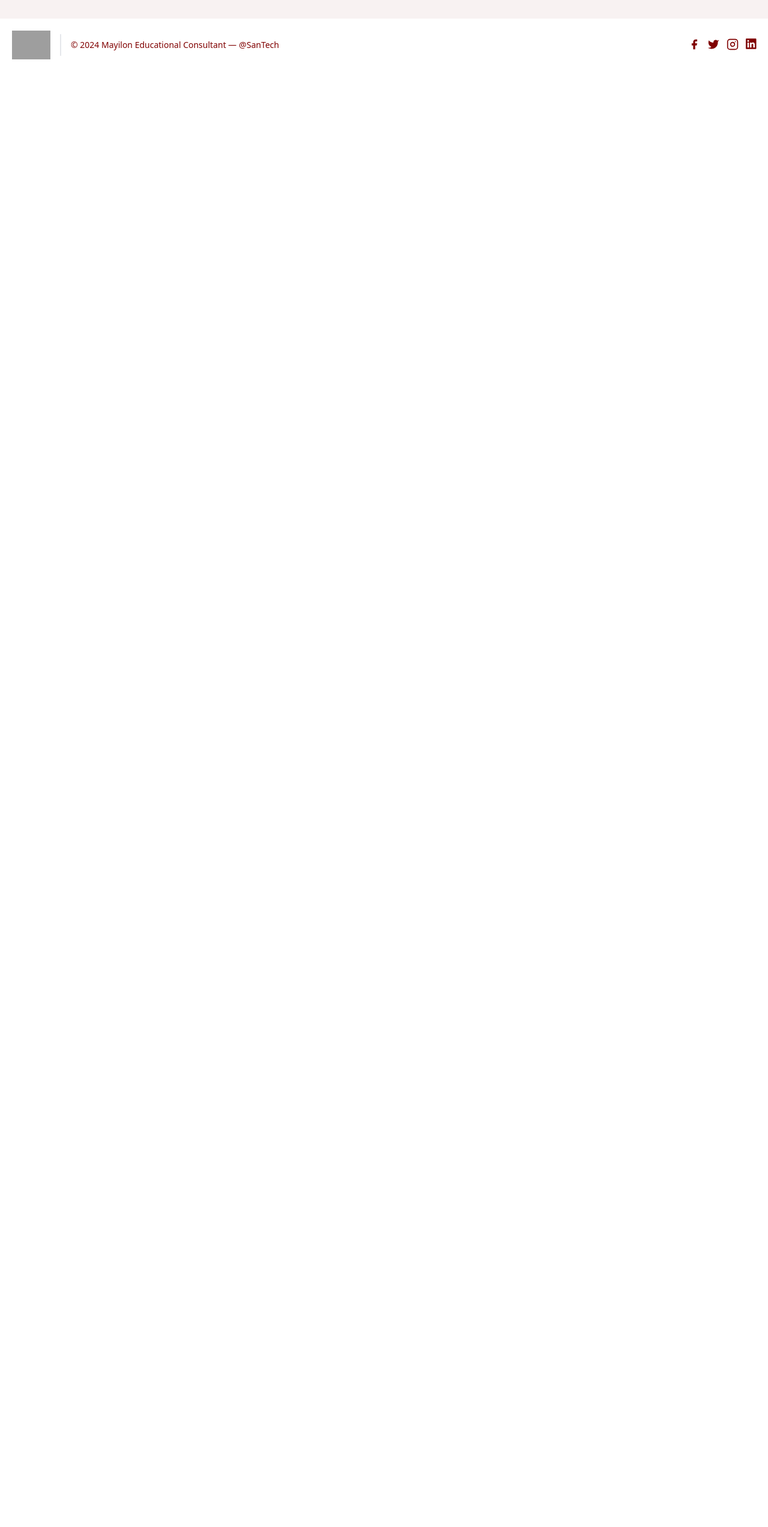
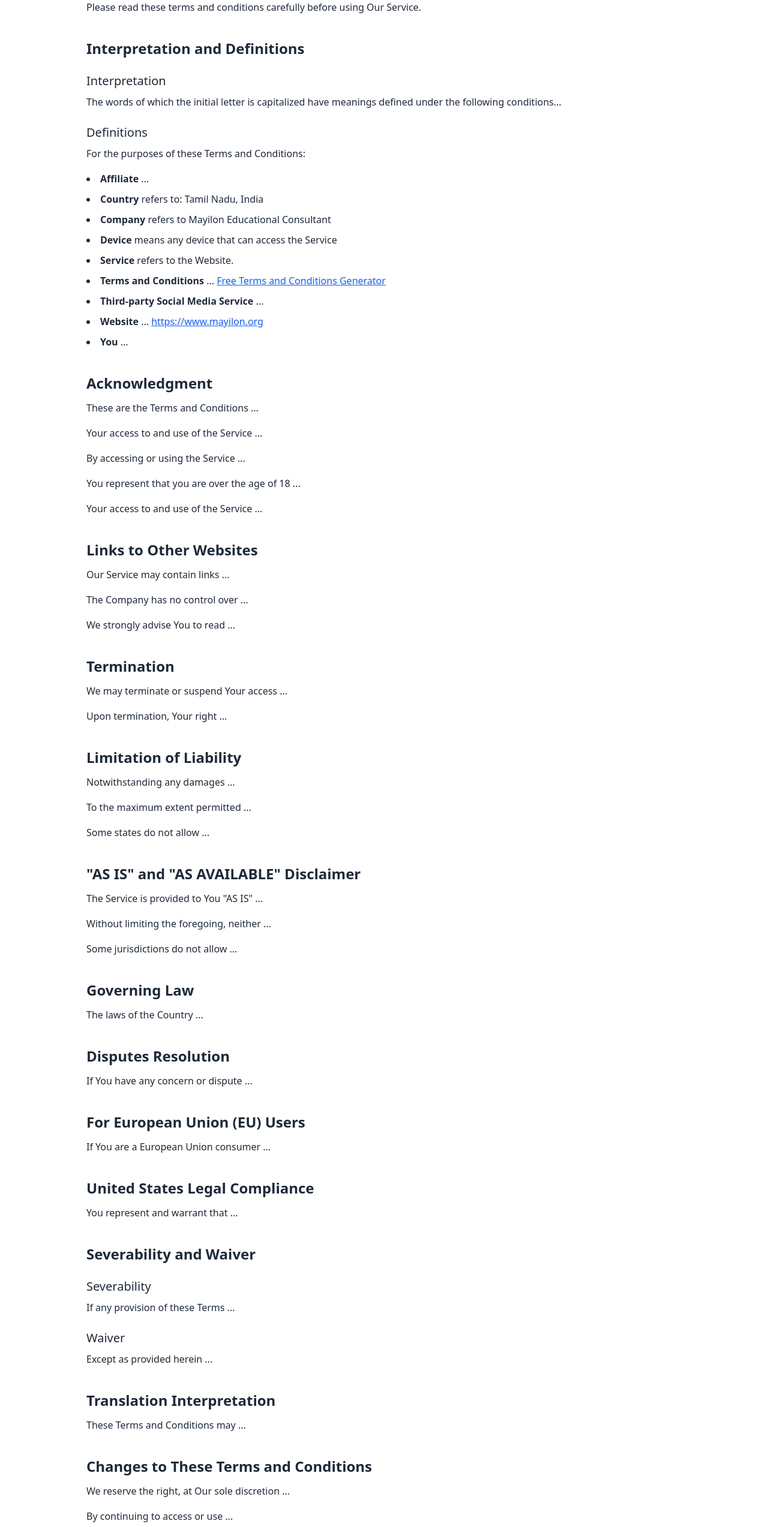
Before and after one commit to Santhosh20112003/mec, a React (Vite) app: page /terms in a window 1280 px wide. Shown: the part 251-2797 px from the top of the page at 60% size. Before the commit the page ends 800 px from the top, so only its background shows below. Built offline with nearby package versions, Linux system fonts and the light colour scheme; grey boxes are pictures that could not be loaded.

Commit message:
Add Terms and Condition

```diff
--- a/src/App.jsx
+++ b/src/App.jsx
@@ -18,6 +18,7 @@ import Contact2 from "./components/ContactMain";
 import Engineering from "./components/details/Engineering";
 import Medical from "./components/details/Medical";
 import ArtsAndScience from "./components/details/ArtsAndScience";
+import TermsAndConditions from "./components/Terms/Termsandcon";
 
 function App() {
   const [showHeader, setShowHeader] = useState(true); // Initially visible
@@ -120,6 +121,8 @@ function App() {
           <Route path="/students" element={<Students />} />
           <Route path="/contact" element={<Contact />} />
           <Route path="/contact/:id" element={<Contact2 />} />
+          <Route path="/terms" element={<TermsAndConditions />} />
+
           {/* <Route path="*" element={<Navigate to="/home" />} /> */}
         </Routes>
         <Footer />
--- /dev/null
+++ b/src/components/Terms/Termsandcon.jsx
@@ -0,0 +1,103 @@
+import React from "react";
+
+const TermsAndConditions = () => {
+  return (
+    <div className="max-w-5xl mx-auto px-4 py-10 text-gray-800 leading-relaxed">
+      <h2 className="text-3xl font-bold mb-4">Terms and Conditions</h2>
+      <p className="mb-4">Last updated: May 02, 2025</p>
+      <p className="mb-6">Please read these terms and conditions carefully before using Our Service.</p>
+
+      <h2 className="text-2xl font-semibold mt-10 mb-3">Interpretation and Definitions</h2>
+      <h3 className="text-xl font-medium mt-6 mb-2">Interpretation</h3>
+      <p className="mb-4">
+        The words of which the initial letter is capitalized have meanings defined under the following
+        conditions...
+      </p>
+
+      <h3 className="text-xl font-medium mt-6 mb-2">Definitions</h3>
+      <p className="mb-4">For the purposes of these Terms and Conditions:</p>
+      <ul className="list-disc list-inside space-y-2 mb-6">
+        <li><strong>Affiliate</strong> ...</li>
+        <li><strong>Country</strong> refers to: Tamil Nadu, India</li>
+        <li><strong>Company</strong> refers to Mayilon Educational Consultant</li>
+        <li><strong>Device</strong> means any device that can access the Service</li>
+        <li><strong>Service</strong> refers to the Website.</li>
+        <li><strong>Terms and Conditions</strong> ... <a className="text-blue-600 underline" href="https://www.freeprivacypolicy.com/free-terms-and-conditions-generator/" target="_blank" rel="noopener noreferrer">Free Terms and Conditions Generator</a></li>
+        <li><strong>Third-party Social Media Service</strong> ...</li>
+        <li><strong>Website</strong> ... <a className="text-blue-600 underline" href="https://www.mayilon.org" target="_blank" rel="noopener noreferrer">https://www.mayilon.org</a></li>
+        <li><strong>You</strong> ...</li>
+      </ul>
+
+      <h2 className="text-2xl font-semibold mt-10 mb-3">Acknowledgment</h2>
+      <p className="mb-4">These are the Terms and Conditions ...</p>
+      <p className="mb-4">Your access to and use of the Service ...</p>
+      <p className="mb-4">By accessing or using the Service ...</p>
+      <p className="mb-4">You represent that you are over the age of 18 ...</p>
+      <p className="mb-4">Your access to and use of the Service ...</p>
+
+      <h2 className="text-2xl font-semibold mt-10 mb-3">Links to Other Websites</h2>
+      <p className="mb-4">Our Service may contain links ...</p>
+      <p className="mb-4">The Company has no control over ...</p>
+      <p className="mb-4">We strongly advise You to read ...</p>
+
+      <h2 className="text-2xl font-semibold mt-10 mb-3">Termination</h2>
+      <p className="mb-4">We may terminate or suspend Your access ...</p>
+      <p className="mb-4">Upon termination, Your right ...</p>
+
+      <h2 className="text-2xl font-semibold mt-10 mb-3">Limitation of Liability</h2>
+      <p className="mb-4">Notwithstanding any damages ...</p>
+      <p className="mb-4">To the maximum extent permitted ...</p>
+      <p className="mb-4">Some states do not allow ...</p>
+
+      <h2 className="text-2xl font-semibold mt-10 mb-3">"AS IS" and "AS AVAILABLE" Disclaimer</h2>
+      <p className="mb-4">The Service is provided to You "AS IS" ...</p>
+      <p className="mb-4">Without limiting the foregoing, neither ...</p>
+      <p className="mb-4">Some jurisdictions do not allow ...</p>
+
+      <h2 className="text-2xl font-semibold mt-10 mb-3">Governing Law</h2>
+      <p className="mb-4">The laws of the Country ...</p>
+
+      <h2 className="text-2xl font-semibold mt-10 mb-3">Disputes Resolution</h2>
+      <p className="mb-4">If You have any concern or dispute ...</p>
+
+      <h2 className="text-2xl font-semibold mt-10 mb-3">For European Union (EU) Users</h2>
+      <p className="mb-4">If You are a European Union consumer ...</p>
+
+      <h2 className="text-2xl font-semibold mt-10 mb-3">United States Legal Compliance</h2>
+      <p className="mb-4">You represent and warrant that ...</p>
+
+      <h2 className="text-2xl font-semibold mt-10 mb-3">Severability and Waiver</h2>
+      <h3 className="text-xl font-medium mt-6 mb-2">Severability</h3>
+      <p className="mb-4">If any provision of these Terms ...</p>
+      <h3 className="text-xl font-medium mt-6 mb-2">Waiver</h3>
+      <p className="mb-4">Except as provided herein ...</p>
+
+      <h2 className="text-2xl font-semibold mt-10 mb-3">Translation Interpretation</h2>
+      <p className="mb-4">These Terms and Conditions may ...</p>
+
+      <h2 className="text-2xl font-semibold mt-10 mb-3">Changes to These Terms and Conditions</h2>
+      <p className="mb-4">We reserve the right, at Our sole discretion ...</p>
+      <p className="mb-4">By continuing to access or use ...</p>
+
+      <h2 className="text-2xl font-semibold mt-10 mb-3">Contact Us</h2>
+      <p className="mb-4">If you have any questions ...</p>
+      <ul className="list-disc list-inside space-y-2">
+        <li>
+          By email:{" "}
+          <a href="mailto:support@mayilon.org" className="text-blue-600 underline">
+            support@mayilon.org
+          </a>
+        </li>
+        <li>
+          By visiting this page on our website:{" "}
+          <a href="https://www.mayilon.org/contact" className="text-blue-600 underline" target="_blank" rel="noopener noreferrer">
+            https://www.mayilon.org/contact
+          </a>
+        </li>
+        <li>By phone number: 9884666652</li>
+      </ul>
+    </div>
+  );
+};
+
+export default TermsAndConditions;
```
